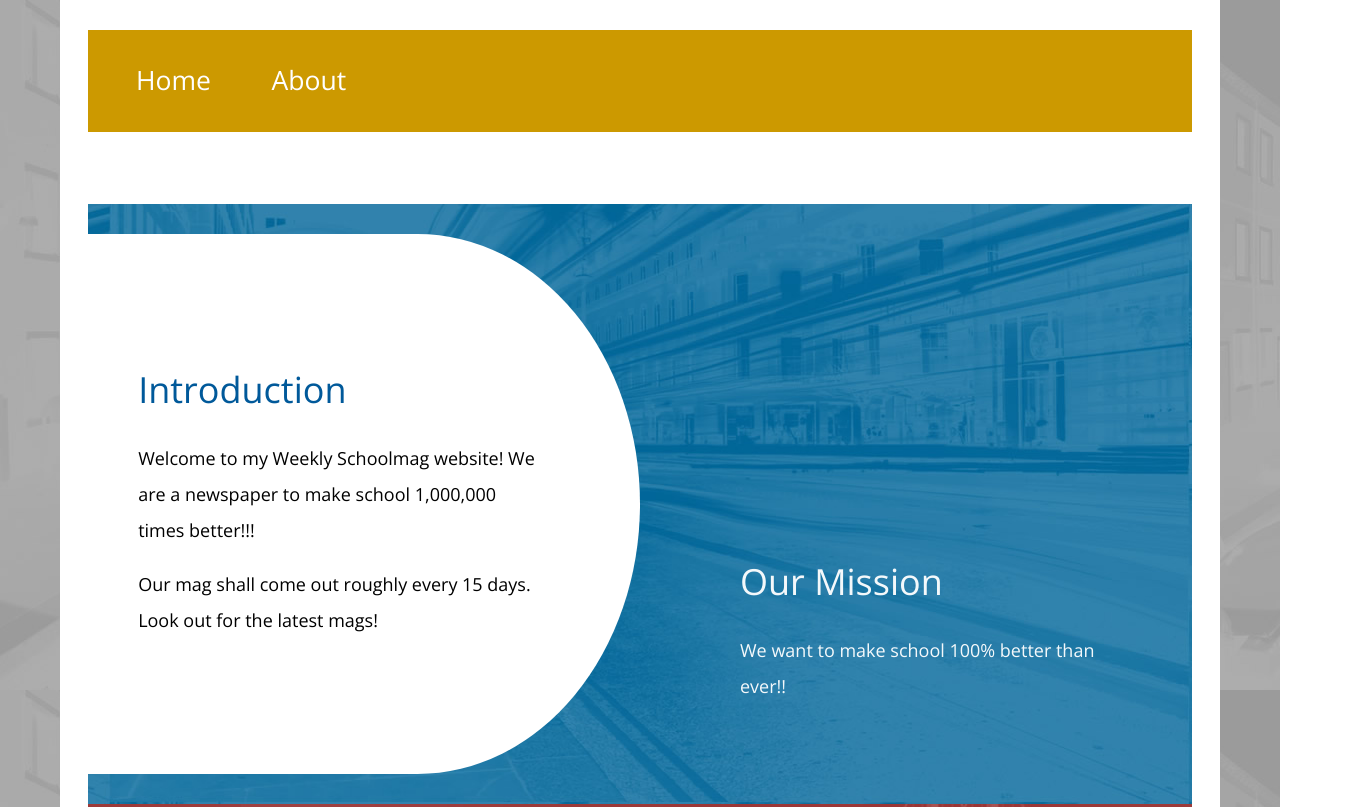
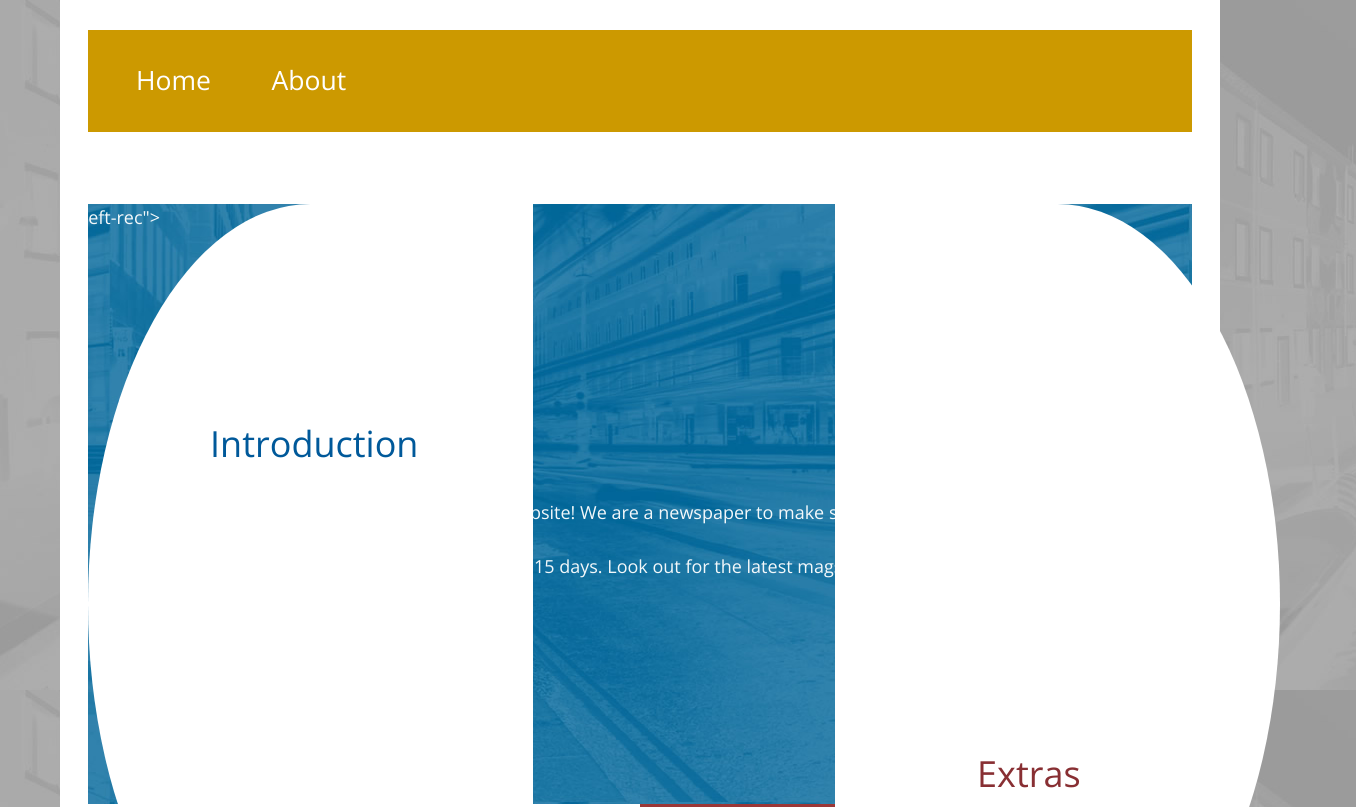
Before and after one commit to theweeklyschoolmag/theweeklyschoolmag.github.io, a plain HTML site: page index.html in a window 1280 px wide. Shown: the top 807 px of the page, 1356 px wide, since content can reach past the window. Drawn offline with nearby package versions, Linux system fonts and the light colour scheme.

Commit message:
Update index.html

```diff
--- a/index.html
+++ b/index.html
@@ -60,8 +60,8 @@ http://www.templatemo.com/tm-482-strip
                 <!-- #home -->
                 <section id="tm-section-1" class="row tm-section">
 
-                    <div class="tm-white-curve-left col-xs-12 col-sm-12 col-md-12 col-lg-7 col-xl-6">
-                        <div class="tm-white-curve-left-rec"></div>
+                    	<div class="tm-white-curve-right-circle"></div>
+                        <div class="tm-white-curve-l-6">eft-rec"></div>
                         <div class="tm-white-curve-left-circle"></div>
 			<div class="tm-white-curve-text">
                             <h2 class="tm-section-header blue-text">Introduction</h2>
```
